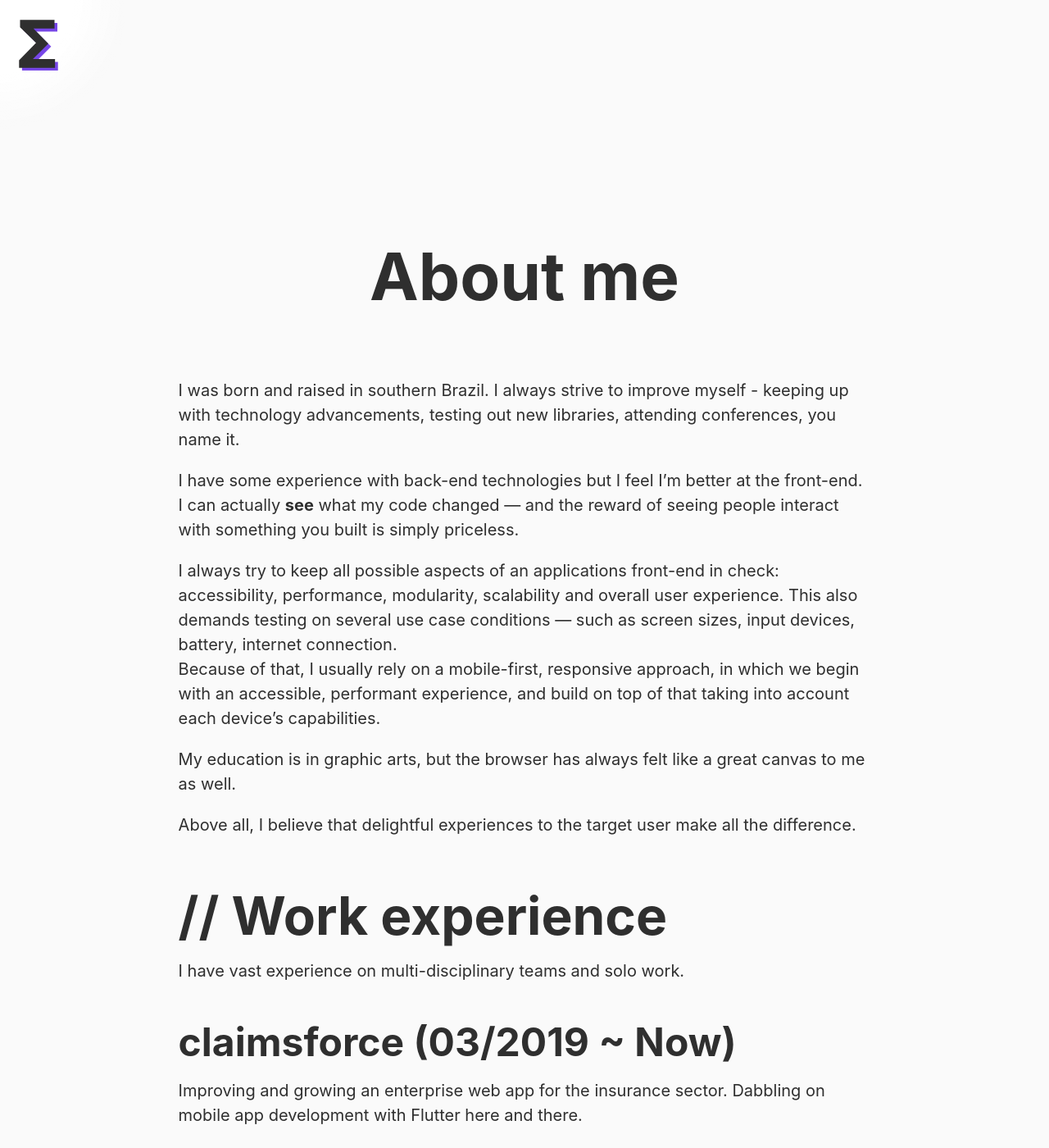
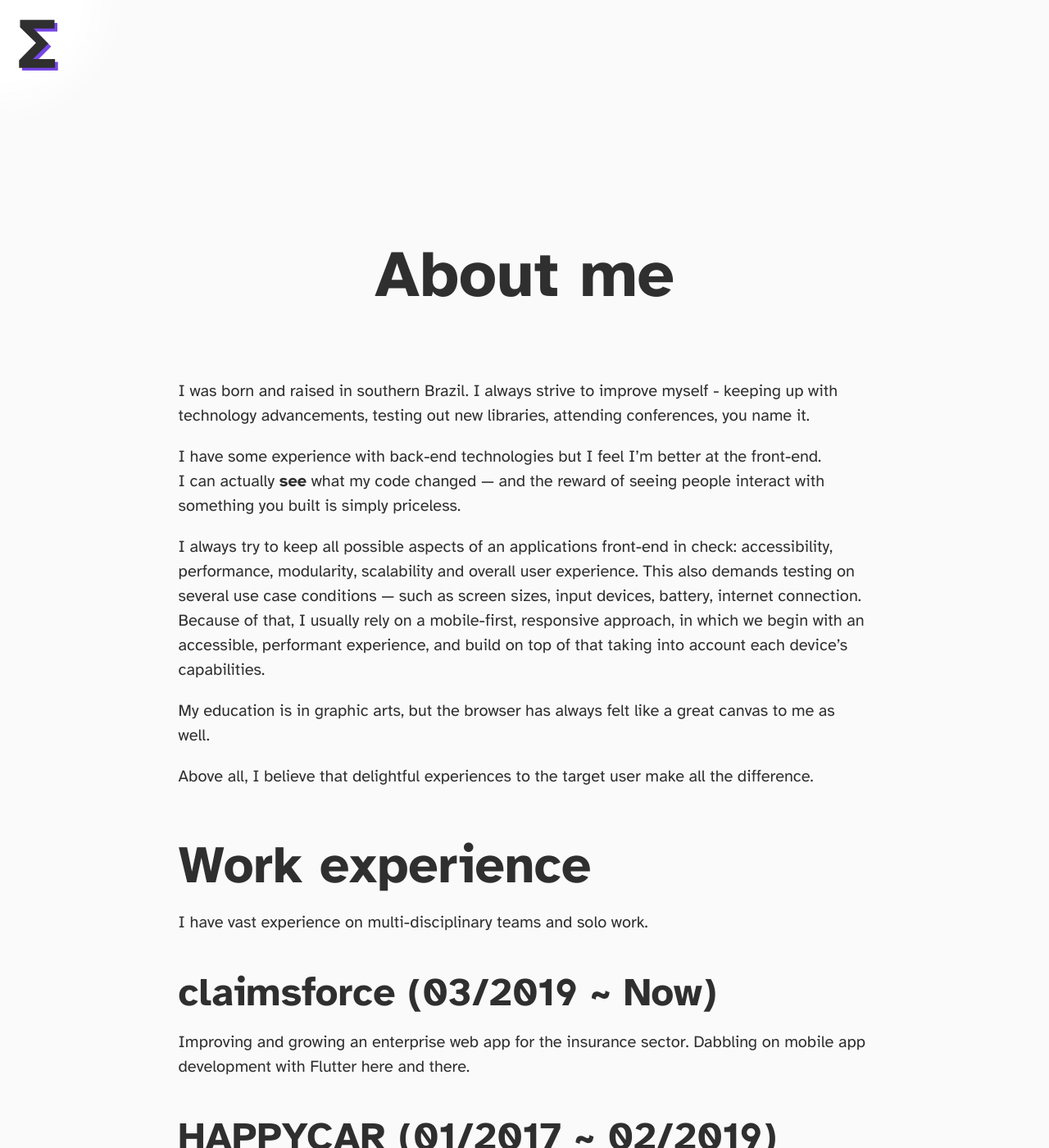
Before and after one commit to ericorruption/ericorruption.github.io, a Jekyll site: the page built from about.md, in a window 1280 px wide and 1400 px high. Shown: the whole window at 82% size. Built offline with Jekyll 4.4.1, drawn with Linux system fonts in a browser that asks for light colours.

Commit message:
Update fonts

```diff
--- a/_sass/1.config/variables.scss
+++ b/_sass/1.config/variables.scss
@@ -4,4 +4,5 @@ $brand-primary: #7746e8;
 $text-color: $black;
 $link-color: $brand-primary;
 
-$font-family-primary: -apple-system, BlinkMacSystemFont, "Segoe UI", sans-serif;
+$font-family-primary: "Atkinson Hyperlegible", -apple-system, BlinkMacSystemFont,
+  "Segoe UI", sans-serif;
--- a/_sass/2.base/_type.scss
+++ b/_sass/2.base/_type.scss
@@ -1,11 +1,34 @@
-h1, .o-h1,
-h2, .o-h2,
-h3, .o-h3 {
+@font-face {
+  font-family: "Atkinson Hyperlegible";
+  font-style: normal;
+  font-weight: normal;
+  font-display: swap;
+  src: url("../../fonts/Atkinson-Hyperlegible-Regular-102a.woff2")
+      format("woff2"),
+    url("../../fonts/Atkinson-Hyperlegible-Regular-102.woff") format("woff");
+}
+
+@font-face {
+  font-family: "Atkinson Hyperlegible";
+  font-style: normal;
+  font-weight: bold;
+  font-display: swap;
+  src: url("../../fonts/Atkinson-Hyperlegible-Bold-102a.woff2") format("woff2"),
+    url("../../fonts/Atkinson-Hyperlegible-Bold-102.woff") format("woff");
+}
+
+h1,
+.o-h1,
+h2,
+.o-h2,
+h3,
+.o-h3 {
   line-height: 1;
   margin: 0;
 }
 
-h1, .o-h1 {
+h1,
+.o-h1 {
   font-size: 4em;
   line-height: 1.1;
 
@@ -14,19 +37,17 @@ h1, .o-h1 {
   }
 }
 
-h2, .o-h2 {
+h2,
+.o-h2 {
   font-size: 3em;
-
-  &:before {
-    content: '// '
-  }
 
   @media (min-width: 37.5em) {
     font-size: 4em;
   }
 }
 
-h3, .o-h3 {
+h3,
+.o-h3 {
   font-size: 2em;
 
   @media (min-width: 37.5em) {
@@ -39,7 +60,8 @@ p {
 }
 
 @media (min-width: 37.5em) {
-  p, ul{
+  p,
+  ul {
     font-size: 1.25em;
   }
 }
--- a/_sass/3.components/_avatar.scss
+++ b/_sass/3.components/_avatar.scss
@@ -1,4 +1,5 @@
 .c-avatar {
+  background-color: #e5e2d5;
   display: block;
   max-width: 75%;
   border-radius: 100%;
```
Also changed, not shown: index.html (+5 -3 lines), fonts/Atkinson-Hyperlegible-Bold-102.woff (added), fonts/Atkinson-Hyperlegible-Bold-102a.woff2 (added), fonts/Atkinson-Hyperlegible-Regular-102.woff (added), fonts/Atkinson-Hyperlegible-Regular-102a.woff2 (added), 1 other file.
